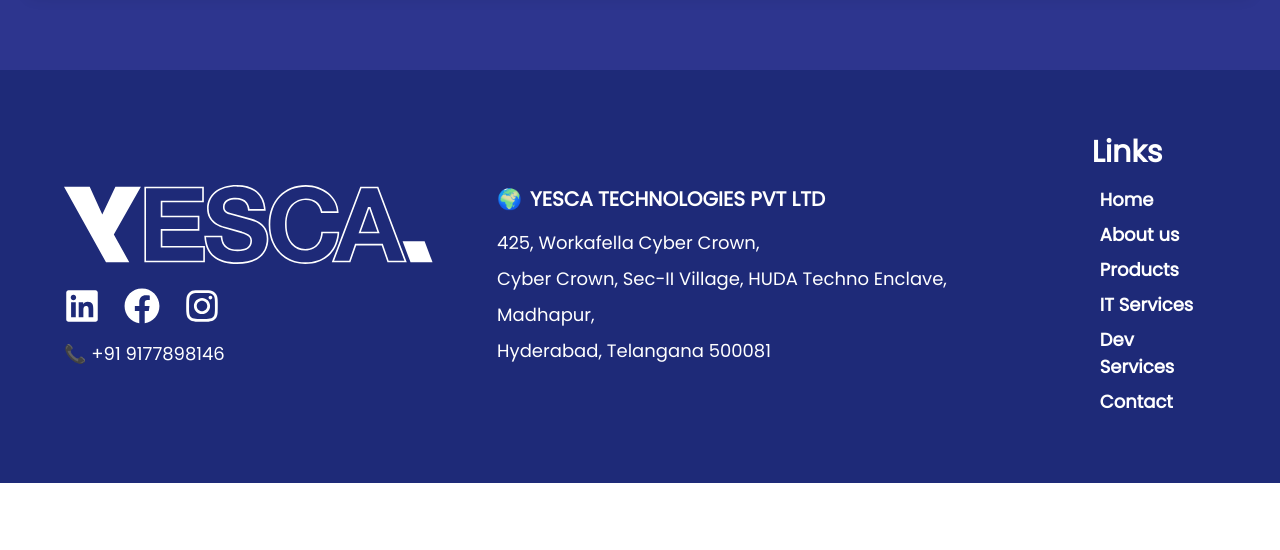
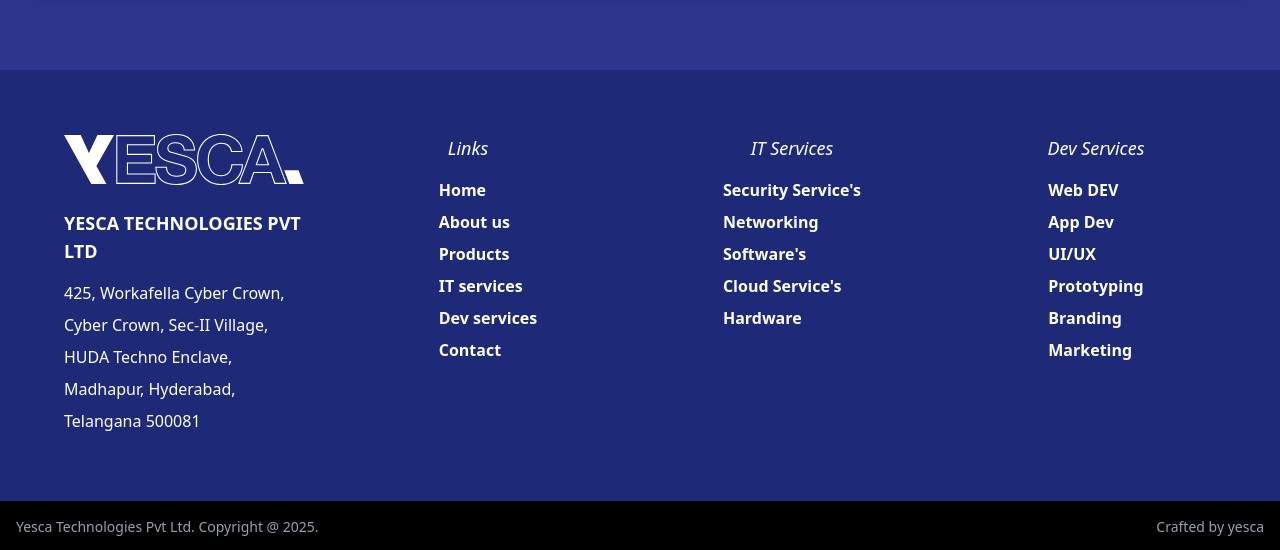
Before and after one commit to Mr-vji/yesca, a Next.js app: page /Contact in a window 1280 px wide. Shown: the part 1028-1578 px from the top of the page. Before the commit the page ends 1511 px from the top, so only its background shows below. Built offline with nearby package versions, Linux system fonts and the light colour scheme.

Commit message:
Describe what you changed

```diff
--- a/app/Footer/Footer.jsx
+++ b/app/Footer/Footer.jsx
@@ -1,92 +1,119 @@
 // components/Footer.jsx
-import Link from "next/link";
 import React from "react";
+// Removed Next.js Link import as it's not resolved in this environment
+// import Link from "next/link";
 import { FaLinkedin, FaFacebook, FaInstagram } from "react-icons/fa";
+
+// Removed Next.js font imports as they are not resolved in this environment.
+// Instead, using generic Tailwind CSS font classes.
 
 export default function Footer() {
    return (
-      <footer className="bg-[#1e2a78] text-white p-6 sm:p-8 md:p-10 lg:p-12 xl:p-16 font-poppins">
-         <div className="container mx-auto flex flex-col lg:flex-row justify-between items-start lg:items-center gap-8 md:gap-10 lg:gap-16">
-            {/* Left - Logo + Social + Phone */}
+      <footer className="bg-[#1e2a78] text-white font-sans">
+         {" "}
+         {/* Using font-sans as a general fallback */}
+         <div className="grid grid-cols-1 md:grid-cols-2 lg:grid-cols-4 gap-8 md:gap-10 lg:gap-16 p-6 sm:p-8 md:p-10 lg:p-12 xl:p-16">
+            {/* Left - Logo */}
             <div className="flex flex-col gap-5 md:gap-6 w-full lg:w-auto items-start">
                <img
                   src="/images/FULL-LOGO-WHITE.svg"
                   alt="YESCA Logo"
                   className="w-56 sm:w-64 md:w-72 lg:w-80 xl:w-96 h-auto"
                />
-
-               {/* Social & Phone */}
-               <div className="flex flex-col gap-3 md:gap-4 text-sm sm:text-base lg:text-lg">
-                  {/* Social Icons */}
-                  <div className="flex gap-4 sm:gap-5 md:gap-6 text-xl sm:text-2xl md:text-3xl lg:text-4xl">
-                     <a
-                        href="https://www.linkedin.com/company/yescatechbytes/"
-                        target="_blank"
-                        rel="noopener noreferrer"
-                        className="cursor-pointer hover:scale-110 active:scale-90 transition-transform duration-150"
-                     >
-                        <FaLinkedin />
-                     </a>
-                     <a
-                        href="#"
-                        target="_blank"
-                        rel="noopener noreferrer"
-                        className="cursor-pointer hover:scale-110 active:scale-90 transition-transform duration-150"
-                     >
-                        <FaFacebook />
-                     </a>
-                     <a
-                        href="https://www.instagram.com/yesca.tech.bytes?utm_source=ig_web_button_share_sheet&igsh=ZDNlZDc0MzIxNw=="
-                        target="_blank"
-                        rel="noopener noreferrer"
-                        className="cursor-pointer hover:scale-110 active:scale-90 transition-transform duration-150"
-                     >
-                        <FaInstagram />
-                     </a>
-                  </div>
-
-                  {/* Phone */}
-                  <p className="font-medium text-sm sm:text-base md:text-lg">📞 +91 9177898146</p>
+               <div className="flex flex-col gap-2 md:gap-3 max-w-full md:max-w-lg lg:max-w-xl leading-relaxed">
+                  <p className="font-semibold flex items-center gap-2 text-base md:text-lg">
+                     YESCA TECHNOLOGIES PVT LTD
+                  </p>
+                  <p className="leading-relaxed md:leading-loose text-sm md:text-base">
+                     425, Workafella Cyber Crown, Cyber Crown, Sec-II Village, HUDA Techno Enclave,
+                     Madhapur, Hyderabad, Telangana 500081
+                  </p>
                </div>
             </div>
 
-            {/* Middle - Address */}
-            <div className="flex flex-col gap-2 md:gap-3 text-sm sm:text-base lg:text-lg max-w-full md:max-w-lg lg:max-w-xl leading-relaxed">
-               <p className="font-semibold flex items-center gap-2 text-base md:text-lg lg:text-xl">
-                  🌍 <span className="font-bold">YESCA TECHNOLOGIES PVT LTD</span>
-               </p>
-               <p className="leading-relaxed md:leading-loose">
-                  425, Workafella Cyber Crown, <br />
-                  Cyber Crown, Sec-II Village, HUDA Techno Enclave, Madhapur, <br />
-                  Hyderabad, Telangana 500081
-               </p>
-            </div>
-
-            {/* Right - Links */}
-            {/* Right - Links */}
-            <div className="flex flex-col gap-1 md:gap-2 text-sm sm:text-base lg:text-lg w-full md:w-auto lg:w-auto">
-               <p className="font-bold text-lg sm:text-xl md:text-2xl lg:text-3xl mb-1">Links</p>
-               <ul className="list-none list-inside font-semibold leading-normal space-y-0">
+            {/* Links */}
+            <div className="flex flex-col gap-1 md:gap-2 text-sm sm:text-base lg:text-lg w-full md:w-auto lg:w-auto lg:items-center">
+               <p className="font-normal italic text-base mr-10 md:text-lg mb-1">Links</p>{" "}
+               {/* Applied normal font weight with italic */}
+               <ul className="list-none list-inside font-semibold leading-normal space-y-0 text-sm md:text-base">
                   {[
                      { href: "/", label: "Home" },
                      { href: "/About", label: "About us" },
                      { href: "/Products", label: "Products" },
-                     { href: "/ItServices", label: "IT Services" },
-                     { href: "/Devservices", label: "Dev Services" },
+                     { href: "/ItServices", label: "IT services" },
+                     { href: "/Devservices", label: "Dev services" },
                      { href: "/Contact", label: "Contact" },
                   ].map((link) => (
                      <li key={link.href}>
-                        <Link
+                        <a
                            href={link.href}
-                           className="inline-block px-2 py-1 rounded hover:bg-white/20 hover:text-white active:bg-white/30 active:scale-95 transition-all duration-150 cursor-pointer"
+                           className="inline-block py-1 hover:text-white active:scale-95 transition-all duration-150 cursor-pointer"
                         >
                            {link.label}
-                        </Link>
+                        </a>
+                     </li>
+                  ))}
+               </ul>
+            </div>
+            {/* IT Services */}
+            <div className="flex flex-col gap-1 md:gap-2 text-sm sm:text-base lg:text-lg w-full md:w-auto lg:w-auto lg:items-center">
+               <p className="font-normal italic text-base md:text-lg mb-1">
+                  {" "}
+                  {/* Applied normal font weight with italic */}
+                  IT Services
+               </p>
+               <ul className="list-none list-inside font-semibold leading-normal space-y-0 text-sm md:text-base">
+                  {[
+                     { href: "#", label: "Security Service's" },
+                     { href: "#", label: "Networking" },
+                     { href: "#", label: "Software's" },
+                     { href: "#", label: "Cloud Service's" },
+                     { href: "#", label: "Hardware" },
+                  ].map((link) => (
+                     <li key={link.label}>
+                        <a
+                           href={link.href}
+                           className="inline-block py-1 hover:text-white active:scale-95 transition-all duration-150 cursor-pointer"
+                        >
+                           {link.label}
+                        </a>
+                     </li>
+                  ))}
+               </ul>
+            </div>
+
+            {/* Dev Services */}
+            <div className="flex flex-col gap-1 md:gap-2 text-sm sm:text-base lg:text-lg w-full md:w-auto lg:w-auto lg:items-center">
+               <p className="font-normal italic text-base md:text-lg mb-1">
+                  {" "}
+                  {/* Applied normal font weight with italic */}
+                  Dev Services
+               </p>
+               <ul className="list-none list-inside font-semibold leading-normal space-y-0 text-sm md:text-base">
+                  {[
+                     { href: "#", label: "Web DEV" },
+                     { href: "#", label: "App Dev" },
+                     { href: "#", label: "UI/UX" },
+                     { href: "#", label: "Prototyping" },
+                     { href: "#", label: "Branding" },
+                     { href: "#", label: "Marketing" },
+                  ].map((link) => (
+                     <li key={link.label}>
+                        <a
+                           href={link.href}
+                           className="inline-block py-1 hover:text-white active:scale-95 transition-all duration-150 cursor-pointer"
+                        >
+                           {link.label}
+                        </a>
                      </li>
                   ))}
                </ul>
             </div>
          </div>
+         <div className="bg-black text-gray-400 p-4 text-sm flex flex-col md:flex-row justify-between items-center text-center md:text-left font-sans text-xs md:text-sm">
+            <p>Yesca Technologies Pvt Ltd. Copyright @ 2025.</p>
+            <p>Crafted by yesca</p>
+         </div>
       </footer>
    );
 }
```
